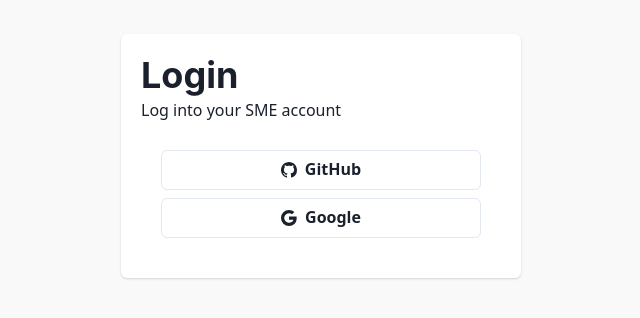
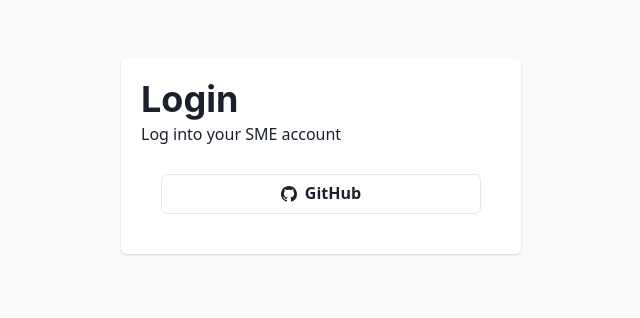
Before and after one commit to JakeR19/sme-app, a Next.js app: page / in a window 1280 px wide. Shown: the part 244-562 px from the top of the page, without its empty margins (319-959 px from the left). Built offline with nearby package versions, Linux system fonts and the light colour scheme; no server answers.

Commit message:
login changes

```diff
--- a/src/components/common/login-button.tsx
+++ b/src/components/common/login-button.tsx
@@ -1,7 +1,7 @@
 "use client";
 
 import { useState } from "react";
-import { BsGithub, BsGoogle } from "react-icons/bs";
+import { BsGithub } from "react-icons/bs";
 import { signIn } from "next-auth/react";
 
 import LoadingSpinner from "./loading-spinner";
@@ -31,25 +31,6 @@
           </>
         )}
       </Button>
-      {/* google login */}
-      <Button
-        disabled={loading}
-        onClick={() => {
-          setLoading(true);
-          void signIn("google", { callbackUrl: "/" });
-        }}
-        variant={"outline"}
-        className="w-full"
-      >
-        {loading ? (
-          <LoadingSpinner />
-        ) : (
-          <>
-            <BsGoogle className="mr-2" />
-            Google
-          </>
-        )}
-      </Button>
     </div>
   );
 }
--- a/src/server/auth.ts
+++ b/src/server/auth.ts
@@ -5,7 +5,6 @@
   type NextAuthOptions,
 } from "next-auth";
 import GithubProvider from "next-auth/providers/github";
-import GoogleProvider from "next-auth/providers/google";
 
 import { env } from "~/env";
 import { db } from "~/server/db";
@@ -39,10 +38,6 @@
       clientId: env.GITHUB_ID,
       clientSecret: env.GITHUB_SECRET,
     }),
-    GoogleProvider({
-      clientId: env.GOOGLE_CLIENT_ID,
-      clientSecret: env.GOOGLE_CLIENT_SECRET,
-    }),
   ],
 };
 
```
